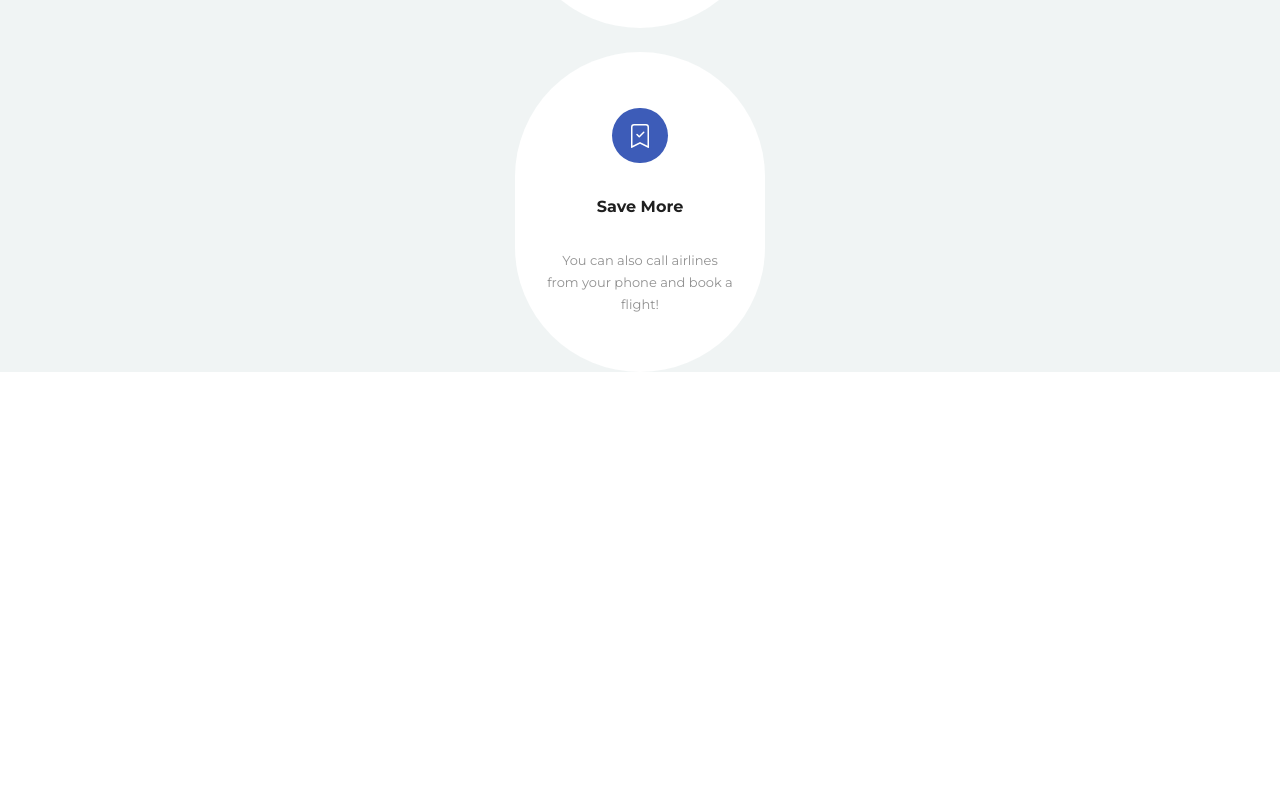
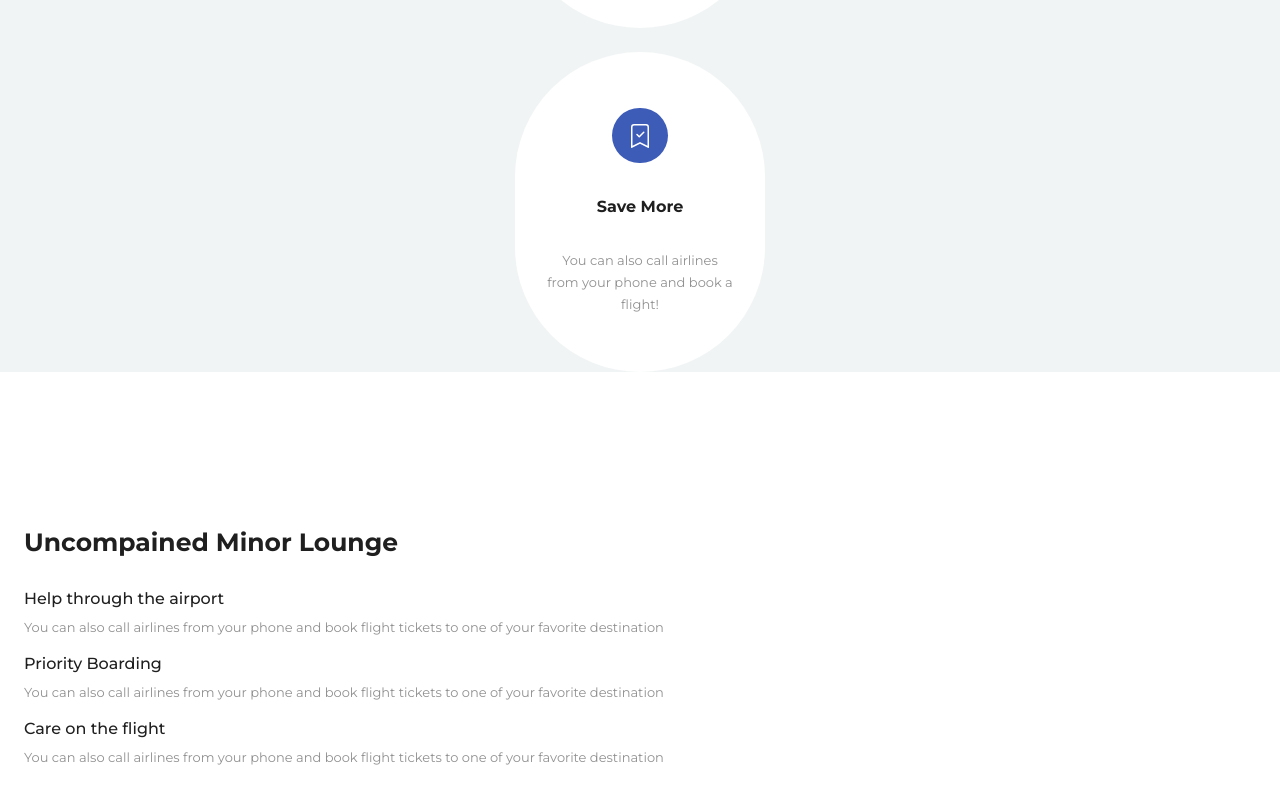
Before and after one commit to abhinavash/flight-website-react, a React (Vite) app: page / in a window 1280 px wide. Shown: the part 3039-3839 px from the top of the page. Before the commit the page ends 3443 px from the top, so only its background shows below. Built offline with nearby package versions, Linux system fonts and the light colour scheme.

Commit message:
lounge sec completed img upload left

```diff
--- a/src/App.jsx
+++ b/src/App.jsx
@@ -17,8 +17,8 @@
       <Search/>
       <Support/>
       <Info/>
-      {/* <Lounge/>
-      <Travlers/>
+      <Lounge/>
+      {/* <Travlers/>
       <Subscribers/>
       <Footer/> */}
     </div>
--- a/src/Components/Lounge/Lounge.jsx
+++ b/src/Components/Lounge/Lounge.jsx
@@ -2,7 +2,45 @@
 
 const Lounge = () => {
   return (
-    <div>Lounge</div>
+    <div className='lounge container section'>
+      <div className="sectionContainer grid">
+        <div className="imgDiv">
+          <img src="" alt=""/>
+        </div>
+
+        <div className="textDiv">
+          <h2>Uncompained Minor Lounge</h2>
+
+          <div className="grids grid">
+          <div className="singleGrid">
+            <span className="gridTitle">
+              Help through the airport
+            </span>
+            <p>You can also call airlines from your phone and book flight tickets to one of your favorite destination</p>
+          </div>
+        </div>
+
+        <div className="grids grid">
+          <div className="singleGrid">
+            <span className="gridTitle">
+             Priority Boarding
+            </span>
+            <p>You can also call airlines from your phone and book flight tickets to one of your favorite destination</p>
+          </div>
+        </div>
+
+        <div className="grids grid">
+          <div className="singleGrid">
+            <span className="gridTitle">
+              Care on the flight
+            </span>
+            <p>You can also call airlines from your phone and book flight tickets to one of your favorite destination</p>
+          </div>
+        </div>
+
+        </div>
+      </div>
+    </div>
   )
 }
 
--- a/src/main.css
+++ b/src/main.css
@@ -382,4 +382,25 @@
 }
 .info .infoContainer .cardDiv .colorTwo {
   color: var(--colorTwo);
+}
+
+.lounge .sectionContainer {
+  gap: 1.5rem;
+}
+.lounge .sectionContainer .imgDiv {
+  margin: auto;
+}
+.lounge .sectionContainer .imgDiv img {
+  width: 100%;
+  max-width: 430px;
+}
+.lounge .sectionContainer .textDiv .grids {
+  margin-top: 1rem;
+  gap: 1.5rem;
+}
+.lounge .sectionContainer .textDiv .grids .singleGrid .gridTitle {
+  display: block;
+  padding-bottom: 0.5rem;
+  font-weight: 500;
+  color: var(--blackColor);
 }/*# sourceMappingURL=main.css.map */
--- a/src/main.scss
+++ b/src/main.scss
@@ -438,3 +438,34 @@
         }
     }
 }
+
+//Lounge Styling
+
+.lounge{
+    .sectionContainer{
+        gap: 1.5rem;
+
+        .imgDiv{
+            margin: auto;
+            img{
+                width: 100%;
+                max-width: 430px;
+            }
+        }
+        .textDiv{
+
+            .grids{
+                 margin-top: 1rem;
+                 gap: 1.5rem;
+                 .singleGrid{
+                    .gridTitle{
+                        display: block;
+                        padding-bottom: .5rem;
+                        font-weight: 500;
+                        color: var(--blackColor);
+                    }
+                 }
+            }
+        }
+    }
+}
```
Also changed, not shown: 1 other file (tests, documents, lock files or other folders).
